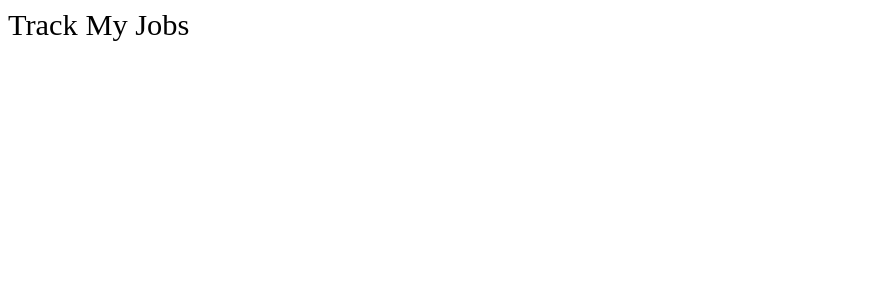
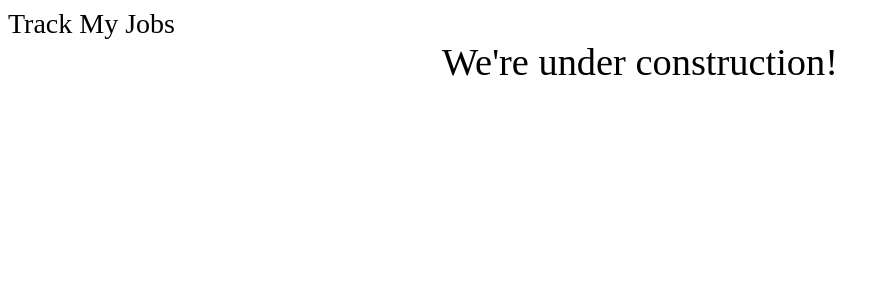
Before and after one commit to ramakula/track-my-jobs, a React (Create React App) app in the folder src/client/: page / in a window 1280 px wide. Shown: the top 300 px of the page, without its empty margins (0-889 px from the left). Built offline with nearby package versions, Linux system fonts and the light colour scheme.

Commit message:
Added construction page

```diff
--- a/src/client/src/components/App.js
+++ b/src/client/src/components/App.js
@@ -3,11 +3,18 @@ import { BrowserRouter as Router, Switch, Route } from 'react-router-dom';
 
 import Landing from './Landing';
 
+import { fontFamily, fontSize } from '../css/meta/font';
+
+const style = {
+  fontFamily,
+  fontSize,
+};
+
 class App extends Component {
   render() {
     return (
       <Router>
-        <div className="App">
+        <div className="App" style={style}>
           <Switch>
             <Route exact path="/" component={Landing} />
           </Switch>
--- /dev/null
+++ b/src/client/src/components/Construction.js
@@ -0,0 +1,20 @@
+import React, { Component } from 'react';
+
+const style = {
+  fontSize: '2.4rem',
+  textAlign: 'center',
+};
+
+class Construction extends Component {
+  render() {
+    return (
+      <div className="Construction">
+        <div className="Construction-Title" style={style}>
+          We're under construction!
+        </div>
+      </div>
+    );
+  }
+}
+
+export default Construction;
--- a/src/client/src/components/Landing.js
+++ b/src/client/src/components/Landing.js
@@ -1,12 +1,16 @@
 import React, { Component } from 'react';
 
 import Header from './meta/Header';
+
+import Construction from './Construction';
 
 class Landing extends Component {
   render() {
     return (
       <div className="Landing">
         <Header />
+
+        <Construction />
       </div>
     );
   }
--- a/src/client/src/components/meta/Header.js
+++ b/src/client/src/components/meta/Header.js
@@ -1,10 +1,12 @@
 import React from 'react';
 
-import titleStyle from '../../css/title';
+const style = {
+  fontSize: '1.75rem',
+};
 
 const Header = _ => {
   return (
-    <div className="Header" style={titleStyle}>
+    <div className="Header" style={style}>
       Track My Jobs
     </div>
   );
--- /dev/null
+++ b/src/client/src/css/meta/text.js
@@ -0,0 +1,4 @@
+// const centeredText = { display: 'flex', alignSelf: 'center' };
+// const centeredText = { textAlign: 'center' };
+
+// export { centeredText };
--- a/src/client/src/css/title.js
+++ b/src/client/src/css/title.js
@@ -1,8 +1,5 @@
-import { fontFamily } from './font';
-
 const titleStyle = {
-  fontSize: '1.9rem',
-  fontFamily: fontFamily,
+  fontSize: '1.85rem',
 };
 
 export default titleStyle;
```
Also changed, not shown: src/client/src/css/meta/font.js (renamed from src/client/src/css/font.js).
